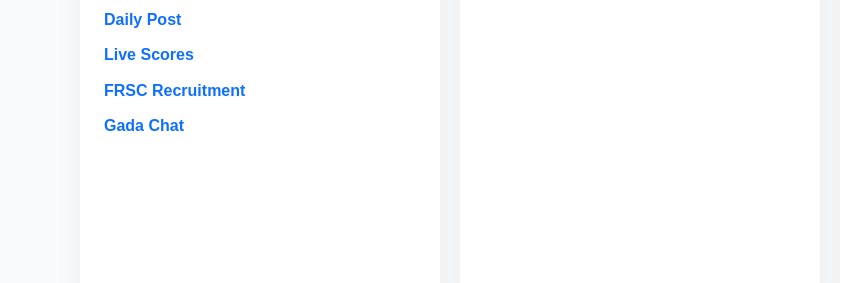
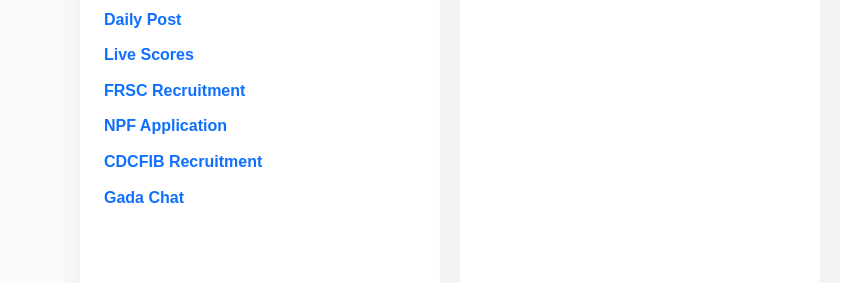
Before and after one commit to ikmultilinkservices-png/Techhubbiz, a plain HTML site: page index.html in a window 1280 px wide. Shown: the part 1656-1939 px from the top of the page, 0-859 px from the left. Drawn offline with Linux system fonts and the light colour scheme.

Commit message:
Add links for NPF and CDCFIB recruitment

```diff
--- a/index.html
+++ b/index.html
@@ -103,6 +103,8 @@
             <li><a href="https://dailypost.ng/" target="_blank" rel="noreferrer">Daily Post</a></li>
             <li><a href="https://www.livescores.com/?tz=1" target="_blank" rel="noreferrer">Live Scores</a></li>
             <li><a href="https://recruitment.frsc.gov.ng/" target="_blank" rel="noreferrer">FRSC Recruitment</a></li>
+            <li><a href="https://npfapplication.psc.gov.ng/" target="_blank" rel="noreferrer">NPF Application</a></li>
+            <li><a href="https://recruitment.cdcfib.gov.ng/" target="_blank" rel="noreferrer">CDCFIB Recruitment</a></li>
             <li><a href="https://gada.chat/login" target="_blank" rel="noreferrer">Gada Chat</a></li>
           </ul>
         </div>
```
